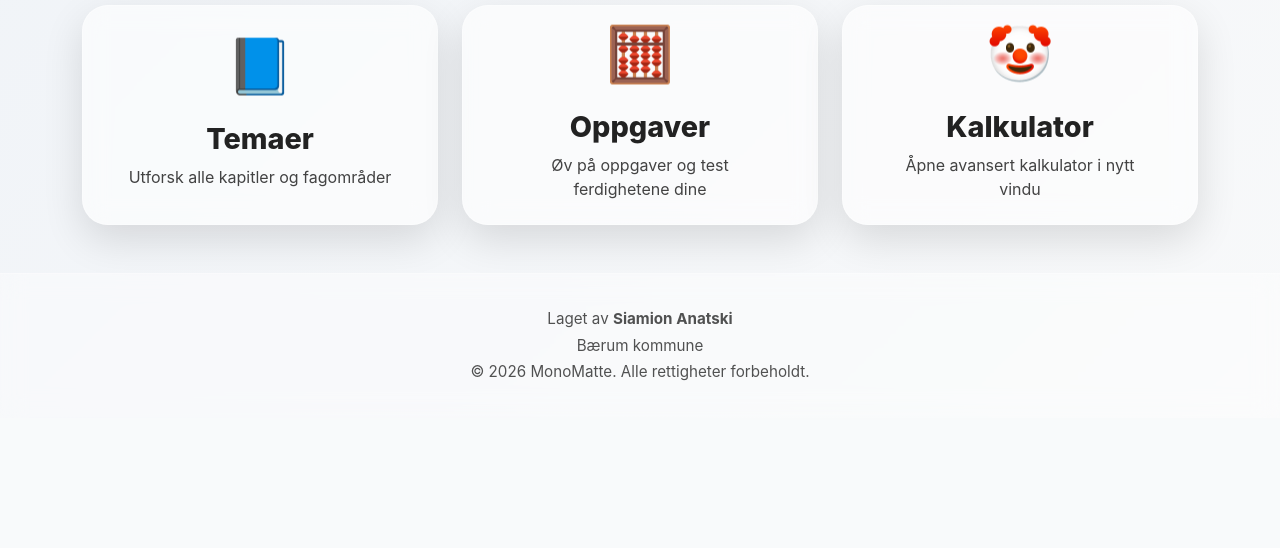
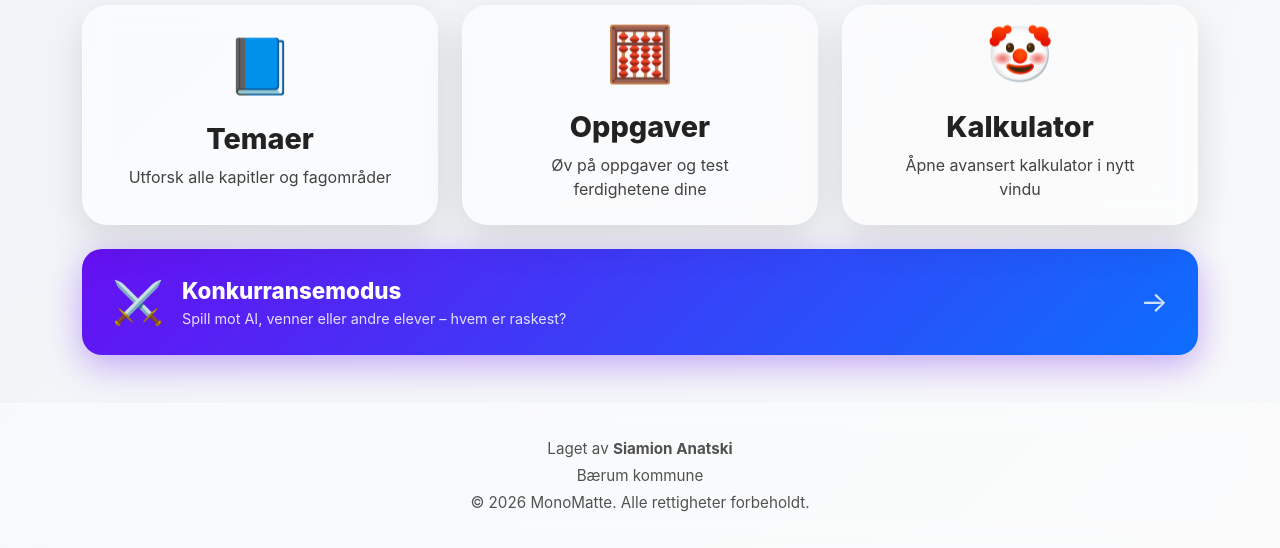
Before and after one commit to MonoMatte/monomatematikk, a Flask app: page / in a window 1280 px wide. Shown: the part 644-1192 px from the top of the page. Before the commit the page ends 1025 px from the top, so only its background shows below. Run offline with Flask 3, Linux system fonts and the light colour scheme.

Commit message:
Update index.html

```diff
--- a/templates/index.html
+++ b/templates/index.html
@@ -128,6 +128,18 @@
     </div>
 </div>
 
+<!-- PVP BANNER -->
+<div class="container mt-4 mb-2">
+    <a href="/pvp" class="pvp-banner">
+        <span class="pvp-banner-icon">⚔️</span>
+        <div>
+            <div class="pvp-banner-title">Konkurransemodus</div>
+            <div class="pvp-banner-sub">Spill mot AI, venner eller andre elever – hvem er raskest?</div>
+        </div>
+        <span class="pvp-banner-arrow">→</span>
+    </a>
+</div>
+
 <!-- FOOTER -->
 <footer class="site-footer mt-5">
     <div class="footer-content">
```
